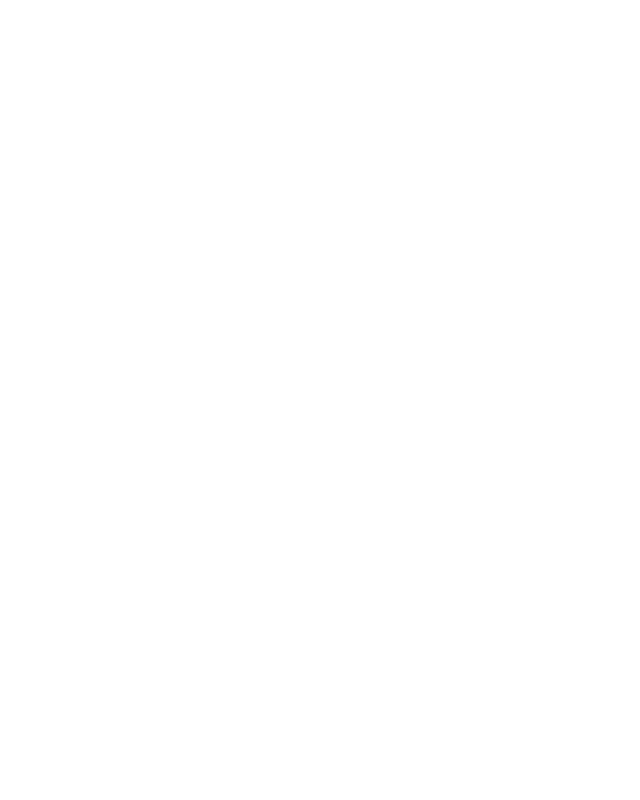
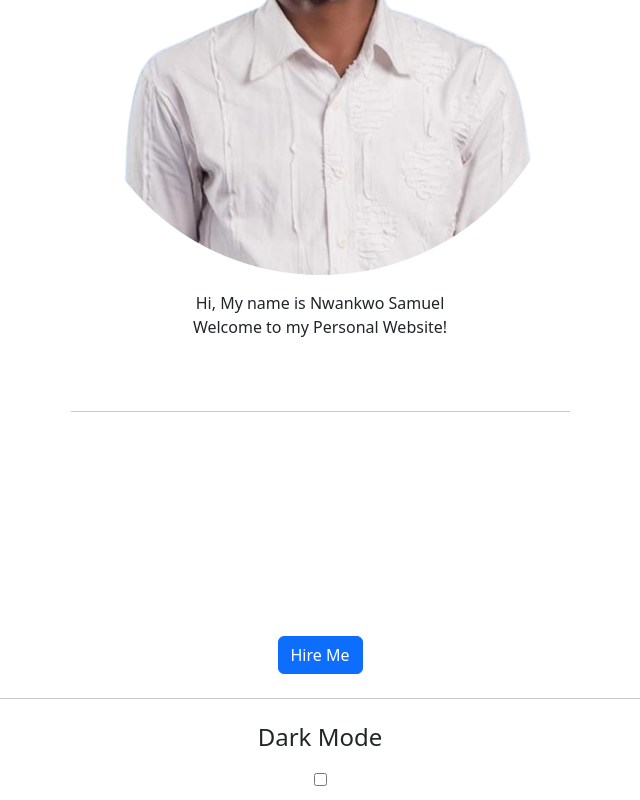
Before and after one commit to saminwankwo/saminwankwo.github.io, a React (Create React App) app: page / in a window 1280 px wide. Shown: the part 304-1104 px from the top of the page, without its empty margins (320-960 px from the left). Before the commit the page ends 800 px from the top, so only its background shows below. Built offline with nearby package versions, Linux system fonts and the light colour scheme.

Commit message:
created header components

```diff
--- a/public/index.html
+++ b/public/index.html
@@ -10,6 +10,9 @@
       content="Web site created using create-react-app"
     />
     <link rel="apple-touch-icon" href="%PUBLIC_URL%/logo192.png" />
+        <!-- Google Fonts -->
+	      <link href="https://fonts.googleapis.com/css?family=Roboto:300,400,500,700" rel="stylesheet">
+
     <!--
       manifest.json provides metadata used when your web app is installed on a
       user's mobile device or desktop. See https://developers.google.com/web/fundamentals/web-app-manifest/
--- a/src/App.js
+++ b/src/App.js
@@ -1,9 +1,11 @@
 import './App.css';
-// import 'bootstrap/dist/css/bootstrap.css';
+import 'bootstrap/dist/css/bootstrap.css';
+import Header from './components/Header'
 
 function App() {
   return (
-    <h2>dskcmkdmc</h2>
+    <Header/>
+
   );
 }
 
--- /dev/null
+++ b/src/components/Header.js
@@ -0,0 +1,18 @@
+import React from 'react'
+import Navbar from './Navbar'
+
+const Header = () => {
+  return (
+    // <!-- header Begins -->
+    <header className="header text-center">
+        <div className="force-overflow">
+            <h1 className="blog-name pt-lg-4 mb-0"><a href="index.html">Nwankwo Samuel</a></h1>
+
+            <Navbar/>
+        </div>
+    </header>
+    // <!-- header Ends -->
+  )
+}
+
+export default Header
--- /dev/null
+++ b/src/components/Navbar.js
@@ -0,0 +1,57 @@
+import React from 'react'
+import Profile from '../profile.png'
+
+const navbar = () => {
+	return (
+		<nav className="navbar navbar-expand-lg navbar-dark" >
+			<button className="navbar-toggler" type="button" data-toggle="collapse" data-target="#navigation" aria-controls="navigation" aria-expanded="false" aria-label="Toggle navigation">
+				<span className="navbar-toggler-icon"></span>
+			</button>
+
+			{/* <!-- about me --> */}
+			<div id="navigation" className="collapse navbar-collapse flex-column" >
+				<div className="profile-section pt-3 pt-lg-0">
+					<img className="profile-image mb-3 rounded-circle mx-auto" src={Profile} alt="nwankwo samuel's website, portfolio display" />
+					<div className="bio mb-3" style={{textAlign:"center",display:"flex",flexDirection:"column"}}>
+						<span>Hi, My name is Nwankwo Samuel </span>
+						<span>Welcome to my Personal Website!</span>
+					</div>
+
+					{/* <!-- social media icons --> */}
+					<ul className="social-list list-inline py-2 mx-auto">
+						<li className="list-inline-item"><a href="https://www.twitter.com/saminwankwo"><i className="fab fa-twitter fa-fw"></i></a></li>
+						<li className="list-inline-item"><a href="https://www.linkedin.com/in/samuel-nwankwo-a87030174/"><i className="fab fa-linkedin-in fa-fw"></i></a></li>
+						<li className="list-inline-item"><a href="https://www.github.com/saminwankwo"><i className="fab fa-github-alt fa-fw"></i></a></li>
+						<li className="list-inline-item"><a href="https://t.me/saminwankwo"><i className="fab fa-telegram fa-fw"></i></a></li>
+						<li className="list-inline-item"><a href="https://www.facebook.com/nwankwo.samuel"><i className="fab fa-facebook fa-fw"></i></a></li>
+					</ul>
+					{/* <!-- End of social media icons --> */}
+					<hr/>
+				</div>
+				{/* <!-- about me ends --> */}
+
+				{/* <!-- Menu Options --> */}
+				<ul className="navbar-nav flex-column text-left">
+					<li className="nav-item active"><a className="nav-link" href="index.html"><i className="fas fa-user fa-fw mr-2"></i>About Me<span className="sr-only">(current)</span></a></li>
+					<li className="nav-item"><a className="nav-link" href="portfolio.html"><i className="fas fa-laptop-code fa-fw mr-2"></i>My Portfolio</a></li>
+					<li className="nav-item"><a className="nav-link" href="resume.html"><i className="fas fa-file-alt fa-fw mr-2"></i>Resume</a></li>
+					<li className="nav-item"><a className="nav-link" href="contact.html"><i className="fas fa-envelope-open-text fa-fw mr-2"></i>Contact</a></li>
+					<li className="nav-item"><a className="nav-link" href="blog-home.html"><i className="fas fa-blog fa-fw mr-2"></i>Blog</a></li>
+				</ul>
+				{/* <!-- End of menu options --> */}
+
+				{/* <!-- Hire me Buton --> */}
+				<div className="my-2"><a className="btn btn-primary" href="contact.html" target="_blank"><i className="fas fa-paper-plane mr-2"></i>Hire Me</a></div>
+
+				{/* <!-- Toggle buton --> */}
+				<div className="dark-mode-toggle text-center w-100">
+					<hr className="mb-4"/>
+					<h4 className="toggle-name mb-3 "><i className="fas fa-adjust mr-1"></i>Dark Mode</h4>
+					<input className="toggle" id="darkmode" type="checkbox"/><label className="toggle-btn mx-auto mb-0" for="darkmode"></label>
+				</div>
+			</div>
+		</nav>
+	)
+}
+
+export default navbar
```
Also changed, not shown: src/profile.png (added).
